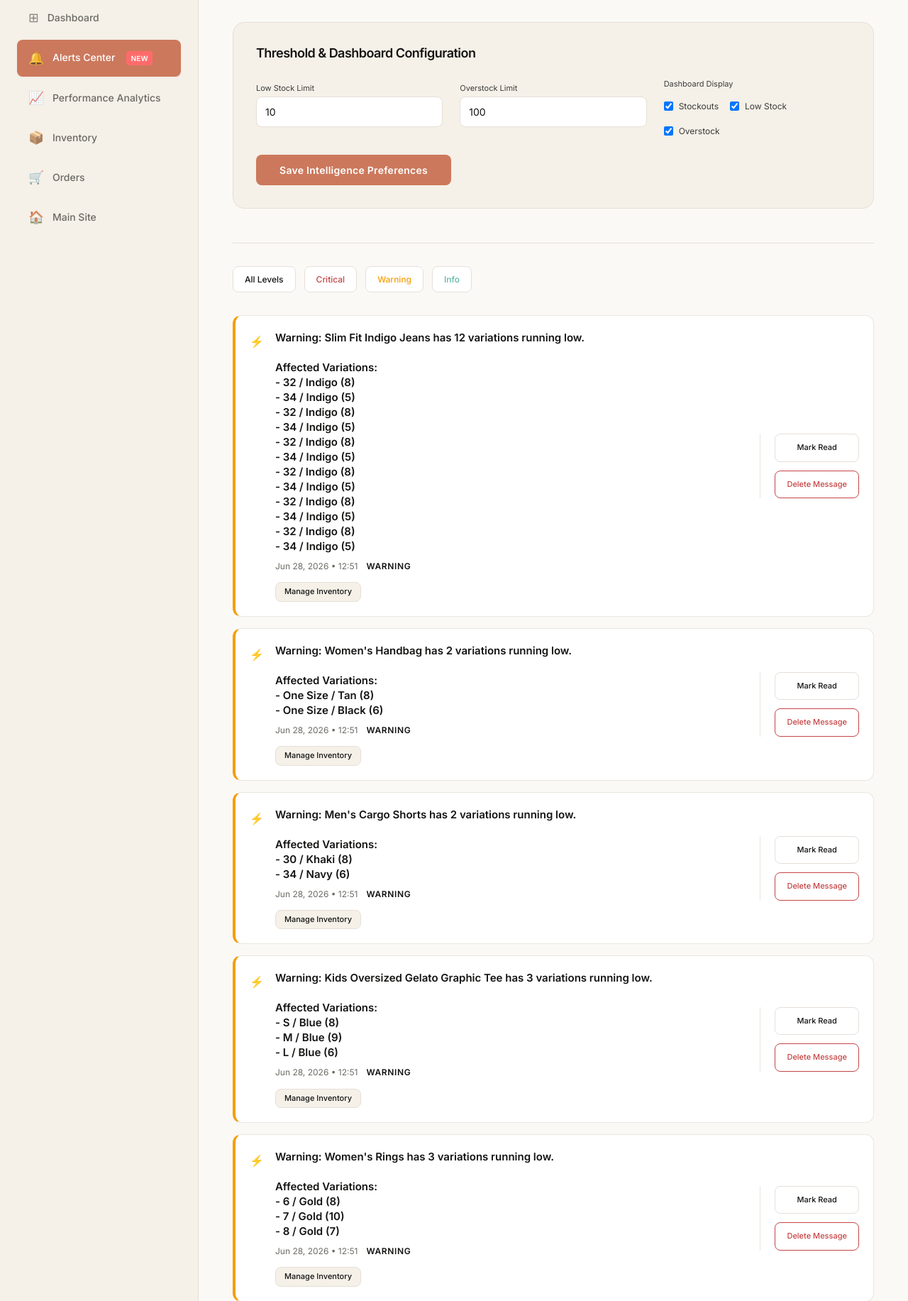
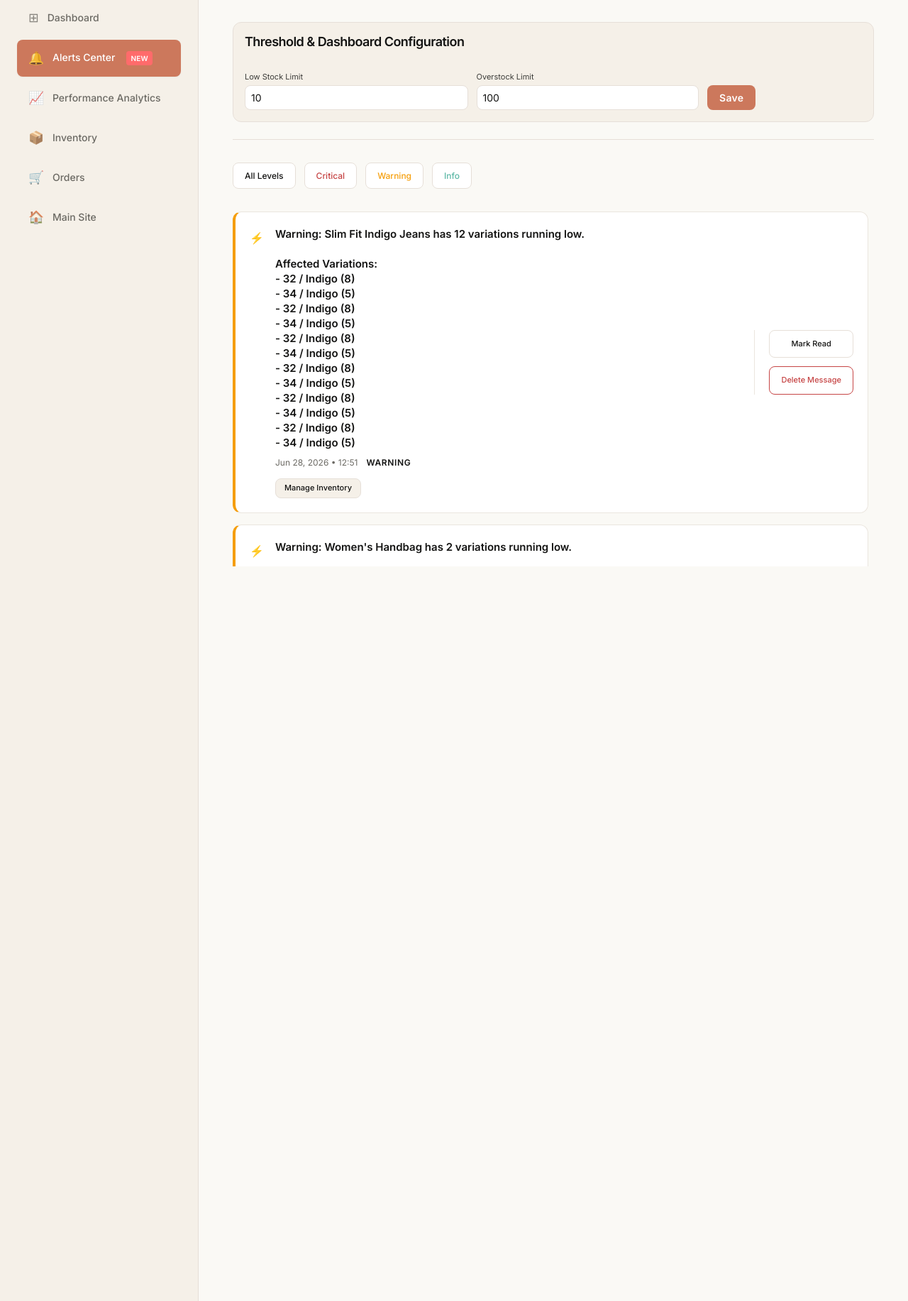
Before and after one commit to lryy78/fashion_store, a PHP site: page /fashion_store/manager/alerts_center.php in a window 1280 px wide. Shown: the part 183-2016 px from the top of the page at 71% size. Run offline with PHP 8.4, Linux system fonts and the light colour scheme; a user stored in the database is signed in; data comes from the database, SQL or seed files in the repository.

Commit message:
feat: streamline alerts center layout and remove display options
Simplified threshold configuration form to a compact flexbox layout with inline save button and updated success message styling. Removed dashboard display alert type checkboxes from the form. Updated .config-section CSS for reduced spacing and added .alerts-list class with max-height and overflow for scrollable alert containers.

```diff
--- a/manager/alerts_center.php
+++ b/manager/alerts_center.php
@@ -94,10 +94,15 @@ include '../includes/header.php';
 
 .config-section {
     background: var(--colors-surface-soft);
-    border-radius: 16px;
-    padding: 32px;
-    margin-bottom: 48px;
+    border-radius: 12px;
+    padding: 16px;
+    margin-bottom: 24px;
     border: 1px solid var(--colors-hairline);
+}
+.alerts-list {
+    max-height: 500px;
+    overflow-y: auto;
+    padding-right: 8px;
 }
 </style>
 
@@ -119,36 +124,20 @@ include '../includes/header.php';
         <div class="config-section">
             <h3 style="font-size: 18px; font-weight: 600; margin-bottom: 24px; font-family: var(--typography-body-font);">Threshold & Dashboard Configuration</h3>
             <form method="POST">
-                <div style="display: grid; grid-template-columns: repeat(3, 1fr); gap: 24px; margin-bottom: 24px;">
-                    <div class="form-group" style="margin: 0;">
-                        <label class="form-label" style="font-size: 11px;">Low Stock Limit</label>
-                        <input type="number" name="low_stock" value="<?php echo $low_stock_limit; ?>" class="form-input" style="padding: 12px; background: #fff;">
+                    <div style="display: flex; gap: 12px; align-items: flex-end; flex-wrap: wrap;">
+                        <div class="form-group" style="margin:0;">
+                            <label class="form-label" style="font-size:11px;">Low Stock Limit</label>
+                            <input type="number" name="low_stock" value="<?php echo $low_stock_limit; ?>" class="form-input" style="padding:8px; background:#fff;">
+                        </div>
+                        <div class="form-group" style="margin:0;">
+                            <label class="form-label" style="font-size:11px;">Overstock Limit</label>
+                            <input type="number" name="overstock" value="<?php echo $overstock_limit; ?>" class="form-input" style="padding:8px; background:#fff;">
+                        </div>
+                        <button type="submit" name="update_thresholds" class="button-primary" style="padding:8px 16px;">Save</button>
+                        <?php if (isset($_GET['updated'])): ?>
+                            <span style="font-size:12px; color:var(--colors-success); font-weight:600;">✓ Updated</span>
+                        <?php endif; ?>
                     </div>
-                    <div class="form-group" style="margin: 0;">
-                        <label class="form-label" style="font-size: 11px;">Overstock Limit</label>
-                        <input type="number" name="overstock" value="<?php echo $overstock_limit; ?>" class="form-input" style="padding: 12px; background: #fff;">
-                    </div>
-                    <div class="form-group" style="margin: 0;">
-                        <label class="form-label" style="font-size: 11px; margin-bottom: 12px; display: block;">Dashboard Display</label>
-                        <div style="display: flex; flex-wrap: wrap; gap: 16px;">
-                            <label style="display: flex; align-items: center; gap: 8px; font-size: 12px; cursor: pointer;">
-                                <input type="checkbox" name="active_alerts[]" value="out_of_stock" <?php echo in_array('out_of_stock', $active_alerts) ? 'checked' : ''; ?>> Stockouts
-                            </label>
-                            <label style="display: flex; align-items: center; gap: 8px; font-size: 12px; cursor: pointer;">
-                                <input type="checkbox" name="active_alerts[]" value="low_stock" <?php echo in_array('low_stock', $active_alerts) ? 'checked' : ''; ?>> Low Stock
-                            </label>
-                            <label style="display: flex; align-items: center; gap: 8px; font-size: 12px; cursor: pointer;">
-                                <input type="checkbox" name="active_alerts[]" value="overstock" <?php echo in_array('overstock', $active_alerts) ? 'checked' : ''; ?>> Overstock
-                            </label>
-                        </div>
-                    </div>
-                </div>
-                <div style="display: flex; justify-content: space-between; align-items: center;">
-                    <button type="submit" name="update_thresholds" class="button-primary" style="padding: 12px 32px;">Save Intelligence Preferences</button>
-                    <?php if (isset($_GET['updated'])): ?>
-                        <span style="font-size: 13px; color: var(--colors-success); font-weight: 600;">✓ Configuration updated successfully.</span>
-                    <?php endif; ?>
-                </div>
             </form>
         </div>
 
```
